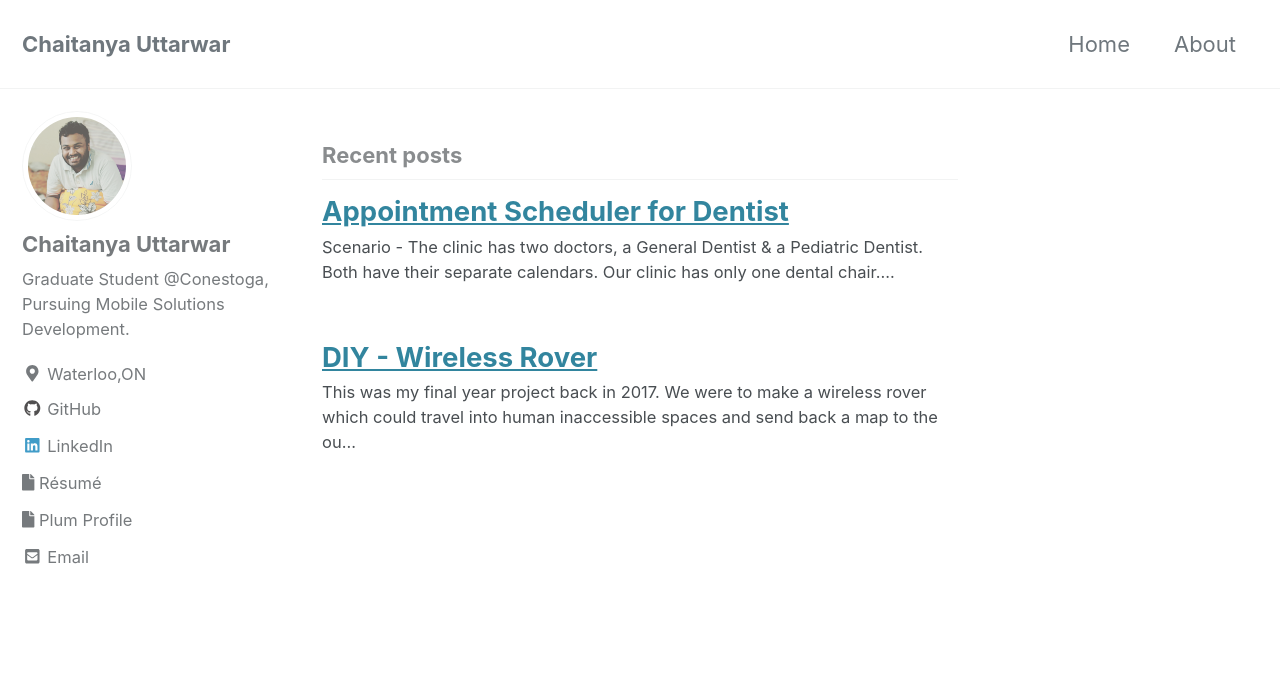
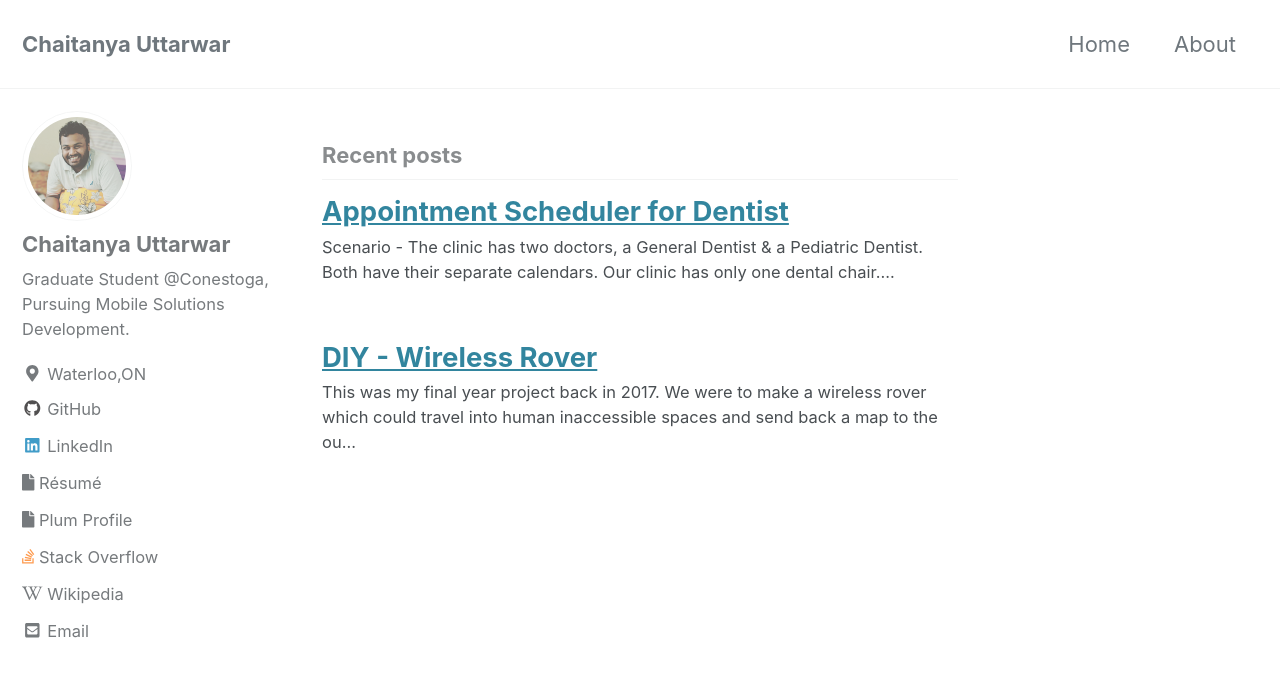
Before and after one commit to chaitanya046/chaitanya046.github.io, a Jekyll site: the page built from index.html, in a window 1280 px wide and 900 px high. Shown: the top 677 px of the window. Built offline with Jekyll 4.4.1, drawn with Linux system fonts in a browser that asks for light colours; cached includes are drawn as plain includes; nearby versions of some CDN libraries; the list of posts is cut into pages by our own code.

Commit message:
Update _config.yml

```diff
--- a/_config.yml
+++ b/_config.yml
@@ -122,6 +122,12 @@ author:
     - label: "Plum Profile"
       icon: "fas fa-file"
       url: "https://secure.plum.io/p/5CZ-2WZh1TjBf5mCOITnAw"
+    - label: "Stack Overflow"
+      icon: "fab fa-stack-overflow"
+      url: "https://stackoverflow.com/users/4349146/chaitanya-uttarwar"
+    - label: "Wikipedia"
+      icon: "fab fa-wikipedia-w"
+      url: "https://en.wikipedia.org/wiki/User:Chitti93"
 
 # Site Footer
 footer:
```
